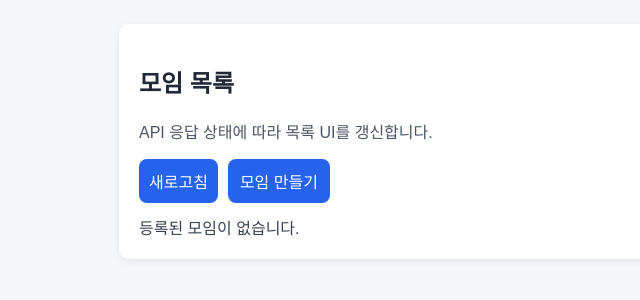
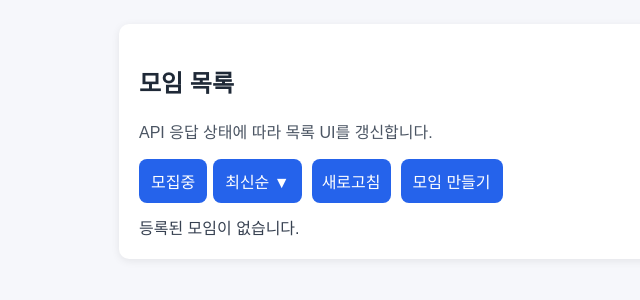
Before and after one commit to tail1887/jungle-soop, a Flask app: page /meetings in a window 1280 px wide. Shown: the part 112-412 px from the top of the page, without its empty margins (137-777 px from the left). Run offline with Flask 3, Linux system fonts and the light colour scheme; data that the repository does not hold is empty.

Commit message:
feat: 모임 목록 필터(모집중/마감됨 토글) + 정렬(최신순 오름/내림) - 스펙 준수
Made-with: Cursor

```diff
--- a/app/services/meeting_service.py
+++ b/app/services/meeting_service.py
@@ -199,16 +199,22 @@ class MeetingService:
         all_meetings = MeetingRepository.find_all(filter_query)
 
         sort = query.get("sort", "latest")
+        order = query.get("order", "desc" if sort == "latest" else "asc")
+        if order not in ("asc", "desc"):
+            order = "desc" if sort == "latest" else "asc"
+        reverse = order == "desc"
+
         if sort == "deadline":
             sorted_meetings = sorted(
                 all_meetings,
                 key=lambda item: str(item.get("deadline_at") or item.get("scheduled_at", "")),
+                reverse=reverse,
             )
         else:
             sorted_meetings = sorted(
                 all_meetings,
                 key=lambda item: str(item.get("_id", "")),
-                reverse=True,
+                reverse=reverse,
             )
 
         start_idx = (page - 1) * limit
--- a/app/static/css/style.css
+++ b/app/static/css/style.css
@@ -89,6 +89,22 @@ button {
     margin-bottom: 12px;
 }
 
+.meeting-toolbar-group {
+    display: flex;
+    gap: 6px;
+}
+
+.meeting-toolbar-group button {
+    padding: 8px 12px;
+    background: #e5e7eb;
+    color: #374151;
+}
+
+.meeting-toolbar-group button.is-active {
+    background: #2563eb;
+    color: #ffffff;
+}
+
 .button-link {
     display: inline-flex;
     align-items: center;
--- a/app/static/js/meetings.js
+++ b/app/static/js/meetings.js
@@ -14,6 +14,10 @@ function setUiMessage(element, text, type) {
 
 const ACCESS_TOKEN_KEY = "access_token";
 const DEFAULT_LIMIT = 10;
+
+let listSortState = { sort: "latest", order: "desc" };
+/** "open" | "closed" — 필터 버튼이 모집중이면 open, 마감됨이면 closed */
+let listFilterStatus = "open";
 
 function getCookieValue(name) {
     const target = `${name}=`;
@@ -136,17 +140,30 @@ function createMeetingListItem(meeting) {
     return li;
 }
 
-async function loadMeetingsList() {
+async function loadMeetingsList(opts) {
     const listElement = document.getElementById("meetings-list");
     const messageElement = document.getElementById("meetings-list-message");
     if (!listElement || !messageElement) {
         return;
     }
 
+    const sort = opts?.sort ?? listSortState.sort;
+    const order = opts?.order ?? listSortState.order;
+    listSortState = { sort, order };
+    const statusFilter = opts?.status ?? listFilterStatus;
+    listFilterStatus = statusFilter;
+
     setUiMessage(messageElement, "모임 목록을 불러오는 중...", "");
     listElement.innerHTML = "";
     try {
-        const result = await fetchJson(`/api/v1/meetings?page=1&limit=${DEFAULT_LIMIT}&sort=latest`);
+        const params = new URLSearchParams({
+            page: "1",
+            limit: String(DEFAULT_LIMIT),
+            sort,
+            order,
+            status: statusFilter,
+        });
+        const result = await fetchJson(`/api/v1/meetings?${params}`);
         if (!result.ok) {
             setUiMessage(
                 messageElement,
@@ -159,16 +176,31 @@ async function loadMeetingsList() {
         const meetings = parseMeetingItems(result.data);
         if (meetings.length === 0) {
             setUiMessage(messageElement, "등록된 모임이 없습니다.", "");
-            return;
+        } else {
+            meetings.forEach((meeting) => {
+                listElement.appendChild(createMeetingListItem(meeting));
+            });
+            const total = result.data?.data?.pagination?.total ?? meetings.length;
+            setUiMessage(messageElement, `모임 목록을 불러왔습니다. (총 ${total}건)`, "success");
         }
-
-        meetings.forEach((meeting) => {
-            listElement.appendChild(createMeetingListItem(meeting));
-        });
-        const total = result.data?.data?.pagination?.total ?? meetings.length;
-        setUiMessage(messageElement, `모임 목록을 불러왔습니다. (총 ${total}건)`, "success");
     } catch (_error) {
         setUiMessage(messageElement, "네트워크 오류로 목록을 불러오지 못했습니다.", "error");
+    }
+
+    updateListToolbarButtons();
+}
+
+function updateListToolbarButtons() {
+    const filterBtn = document.getElementById("meetings-filter-status");
+    const sortBtn = document.getElementById("meetings-sort-latest");
+    if (filterBtn) {
+        filterBtn.textContent = listFilterStatus === "open" ? "모집중" : "마감됨";
+        filterBtn.classList.add("is-active");
+        filterBtn.setAttribute("aria-label", listFilterStatus === "open" ? "모집중 필터 (클릭 시 마감됨)" : "마감됨 필터 (클릭 시 모집중)");
+    }
+    if (sortBtn) {
+        sortBtn.classList.add("is-active");
+        sortBtn.textContent = `최신순 ${listSortState.order === "desc" ? "▼" : "▲"}`;
     }
 }
 
@@ -179,6 +211,24 @@ function bindMeetingsListPage() {
             loadMeetingsList();
         });
     }
+
+    const filterBtn = document.getElementById("meetings-filter-status");
+    if (filterBtn) {
+        filterBtn.addEventListener("click", () => {
+            listFilterStatus = listFilterStatus === "open" ? "closed" : "open";
+            loadMeetingsList();
+        });
+    }
+
+    const sortBtn = document.getElementById("meetings-sort-latest");
+    if (sortBtn) {
+        sortBtn.addEventListener("click", () => {
+            listSortState.order = listSortState.order === "desc" ? "asc" : "desc";
+            loadMeetingsList();
+        });
+    }
+
+    updateListToolbarButtons();
     loadMeetingsList();
 }
 
--- a/app/templates/meeting_list.html
+++ b/app/templates/meeting_list.html
@@ -5,6 +5,10 @@
     <h2>모임 목록</h2>
     <p class="helper-text">API 응답 상태에 따라 목록 UI를 갱신합니다.</p>
     <div class="meeting-toolbar">
+        <div id="meetings-toolbar-left" class="meeting-toolbar-group">
+            <button id="meetings-filter-status" type="button" aria-label="상태 필터">모집중</button>
+            <button id="meetings-sort-latest" type="button" aria-label="정렬">최신순</button>
+        </div>
         <button id="meetings-refresh-button" type="button">새로고침</button>
         <a class="button-link" href="{{ url_for('meeting_new') }}">모임 만들기</a>
     </div>
```
